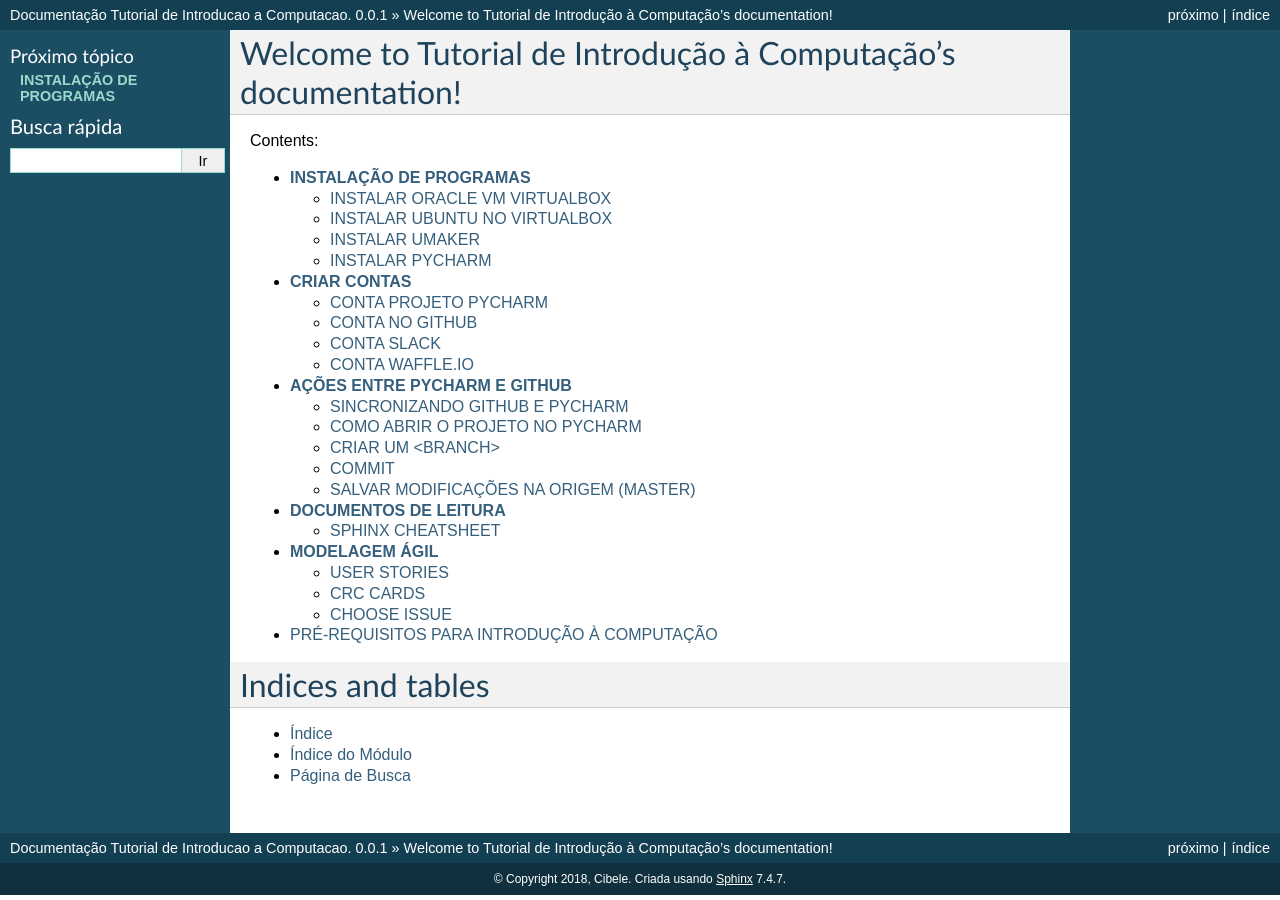
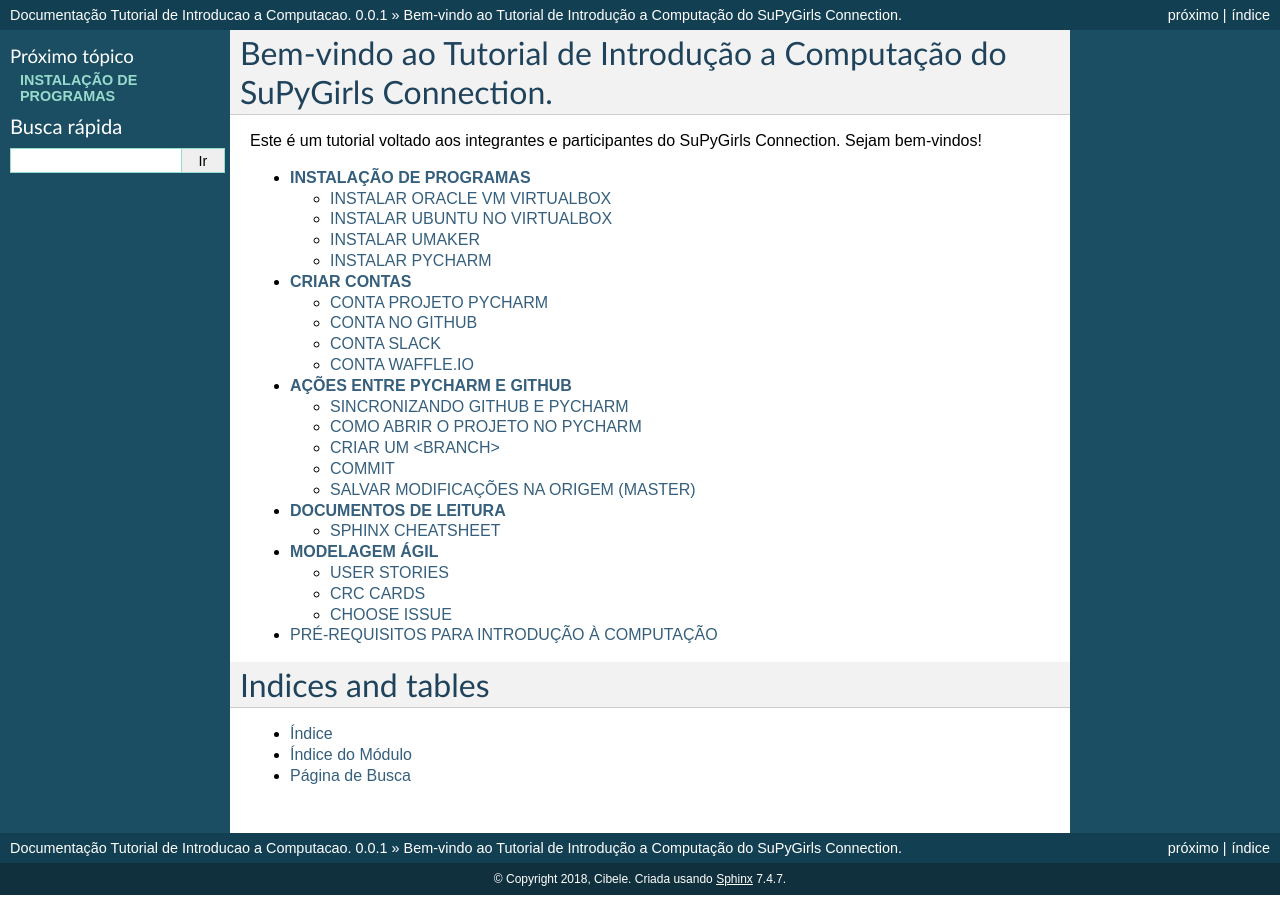
Before and after one commit to cibeleribeiro/IntroCompTutorial, a Sphinx documentation site: the page built from docs/source/index.rst, in a window 1280 px wide. Built offline with Sphinx 7.4.7, drawn with Linux system fonts in a browser that asks for light colours.

Commit message:
introdução index - 1

```diff
--- a/docs/source/index.rst
+++ b/docs/source/index.rst
@@ -3,12 +3,12 @@
    You can adapt this file completely to your liking, but it should at least
    contain the root `toctree` directive.
 
-Welcome to Tutorial de Introdução à Computação's documentation!
-===============================================================
+Bem-vindo ao Tutorial de Introdução a Computação do SuPyGirls Connection.
+=========================================================================
 
 .. toctree::
     :maxdepth: 2
-    :caption: Contents:
+    :caption: Este é um tutorial voltado aos integrantes e participantes do SuPyGirls Connection. Sejam bem-vindos!
 
     tutorial.rst
 
```
